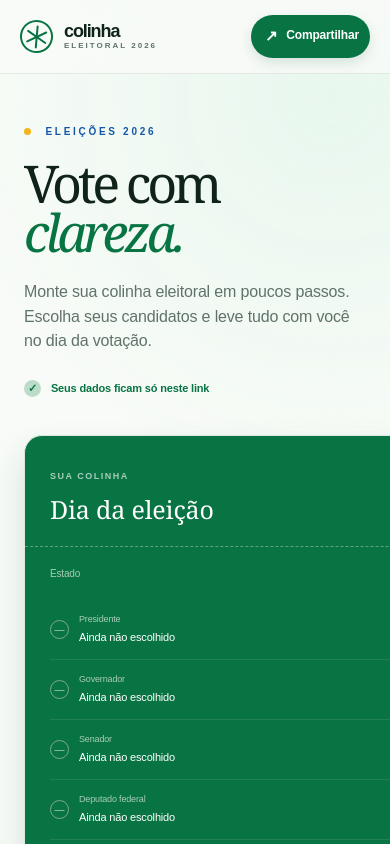
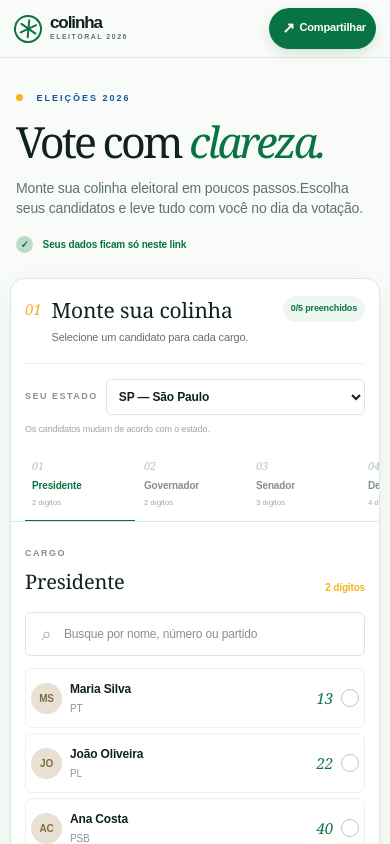
Before and after one commit to ailtonandrade/app-de-colinha-eleitoral, a Next.js app: page / in a window 390 px wide. Shown: the top 844 px of the page. Built offline with nearby package versions, Linux system fonts and the light colour scheme.

Commit message:
feat: enhance mobile responsiveness and UI adjustments for smaller viewports

```diff
--- a/app/globals.css
+++ b/app/globals.css
@@ -25,6 +25,60 @@ button { cursor: pointer; }
 @media (max-width: 600px) { .hero { display:block; }.hero-seal { display:none; }.hero h1 { font-size:52px; }.office-tabs { overflow-x:auto; grid-template-columns:repeat(5, 110px); }.location-row { flex-wrap:wrap; }.location-help { width:100%; }.builder-card { padding:20px 17px; }.card-heading { gap:10px; }.progress-label { white-space:nowrap; }.footer { display:block; line-height:2; }.footer span { display:block; }.top-actions .share-button { padding:10px 11px; }.brand strong { font-size:18px; } }
 @media print { .topbar, .hero, .builder-card, .footer { display:none; }.app-shell { background:#fff; }.content-grid { display:block; padding:0; }.slip-card { color:#000; background:#fff; box-shadow:none; border:2px solid #1d5b49; max-width:500px; margin:30px auto; }.slip-top { border-color:#999; }.slip-top .mini-label, .slip-year, .slip-state, .slip-item small, .slip-footer { color:#555; }.slip-item { border-color:#ddd; }.slip-item strong, .slip-item b { color:#000; }.print-button { display:none; } }
 
+/* Mobile first: compacta sem perder a hierarquia no viewport de bolso. */
+@media (max-width: 600px) {
+  body { overflow-x: hidden; }
+  .app-shell { background: var(--paper); }
+  .topbar { position: sticky; top: 0; z-index: 10; height: 58px; padding: 0 14px; }
+  .brand { gap: 8px; }
+  .brand-mark { width: 28px; height: 28px; }
+  .brand-mark:before, .brand-mark:after, .brand-mark span { width: 19px; }
+  .brand strong { font-size: 17px; }
+  .brand small { font-size: 7px; letter-spacing: 1.5px; }
+  .top-actions .share-button { padding: 9px 10px; font-size: 11px; }
+  .top-actions .share-button .icon { margin-right: 2px; }
+  .hero { padding: 34px 16px 25px; }
+  .eyebrow { margin-bottom: 15px; font-size: 9px; letter-spacing: 2px; }
+  .hero h1 { font-size: 43px; letter-spacing: -2.8px; line-height: .96; margin-bottom: 16px; }
+  .hero p { font-size: 14px; line-height: 1.45; }
+  .hero p br { display: none; }
+  .hero-note { margin-top: 18px; font-size: 10px; }
+  .content-grid { display: flex; flex-direction: column; gap: 14px; padding: 0 10px 30px; }
+  .builder-card, .slip-card { border-radius: 14px; }
+  .builder-card { order: -1; }
+  .slip-card { order: 0; }
+  .slip-top { padding: 18px 16px 14px; }
+  .slip-top h2 { font-size: 21px; }
+  .slip-state { margin: 13px 16px; }
+  .slip-list { padding: 0 16px 7px; }
+  .slip-item { padding: 10px 0; }
+  .slip-footer { padding: 14px 16px; }
+  .print-button { width: calc(100% - 32px); margin: 0 16px 16px; padding: 11px 14px; }
+  .builder-card { padding: 17px 14px 20px; }
+  .card-heading { padding-bottom: 17px; }
+  .card-heading > div { gap: 10px; }
+  .section-number { font-size: 15px; }
+  .card-heading h2 { font-size: 21px; }
+  .card-heading p { font-size: 11px; }
+  .progress-label { padding: 6px 8px; font-size: 9px; }
+  .location-row { padding: 15px 0; gap: 8px; }
+  .location-row select { flex: 1; min-width: 0; padding: 9px 8px; }
+  .location-help { font-size: 9px; }
+  .office-tabs { margin: 0 -14px; padding: 0 14px; gap: 2px; scrollbar-width: none; }
+  .office-tabs::-webkit-scrollbar { display: none; }
+  .office-tab { min-height: 66px; padding: 7px 7px 12px; }
+  .office-tab strong { font-size: 10px; }
+  .office-tab small { font-size: 8px; }
+  .candidate-area { padding-top: 17px; }
+  .candidate-title h3 { font-size: 20px; }
+  .search-wrap input { font-size: 12px; }
+  .candidate { padding: 11px 5px; gap: 8px; }
+  .candidate-info strong { font-size: 12px; }
+  .candidate-info small { font-size: 10px; }
+  .candidate-number { font-size: 15px; }
+  .footer { padding: 16px 14px 25px; font-size: 9px; }
+}
+
 @layer base { * { border-color: var(--line); } }
 
 /* Mantém tokens shadcn disponíveis para componentes futuros. */
```
